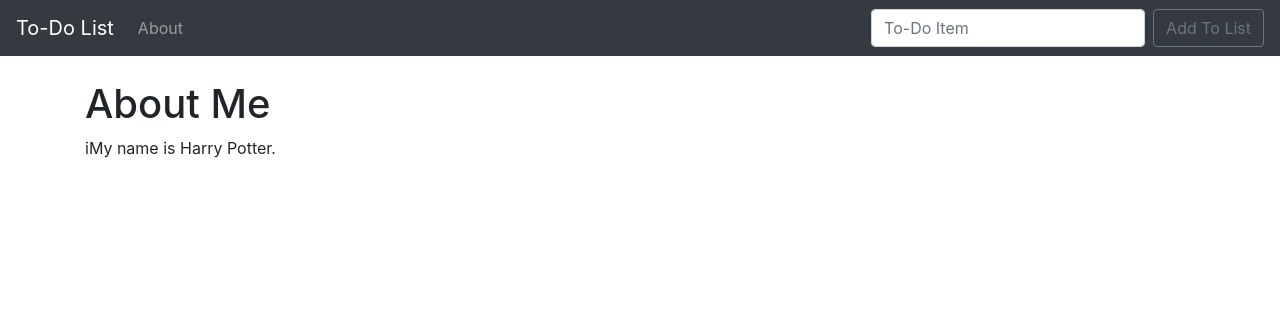
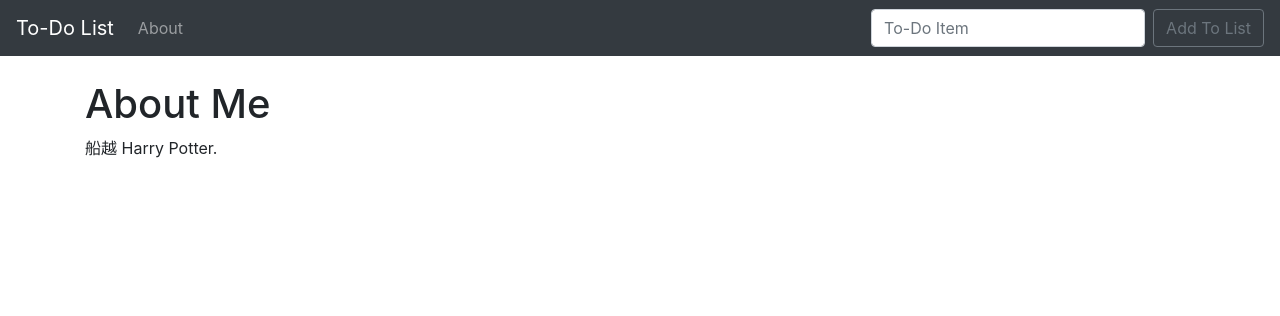
Before and after one commit to aki-nafu/todo_app, a Django app: page /about/ in a window 1280 px wide. Shown: the top 316 px of the page. Run offline with Django 3.2, Linux system fonts and the light colour scheme; some libraries are stand-ins or nearby versions.

Commit message:
about変更

```diff
--- a/todo_list/templates/about.html
+++ b/todo_list/templates/about.html
@@ -5,5 +5,5 @@
 
 {% block content %}
 <h1>About Me</h1>
-<p>iMy name is {{ first_name }} {{ last_name }}.</p>
+<p> 船越 {{ first_name }} {{ last_name }}.</p>
 {% endblock %}
```
